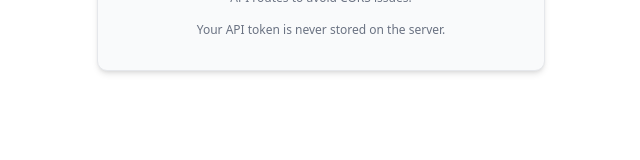
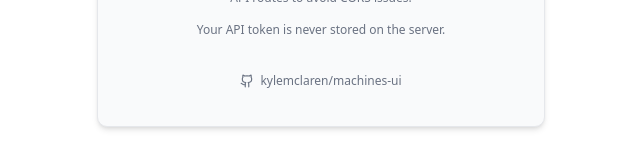
Before and after one commit to kylemclaren/machines-ui, a Next.js app: page /auth in a window 1280 px wide. Shown: the part 691-851 px from the top of the page, without its empty margins (319-959 px from the left). Before the commit the page ends 810 px from the top, so only its background shows below. Built offline with nearby package versions, Linux system fonts and the light colour scheme; no server answers.

Commit message:
Add GH repo link to auth page

```diff
--- a/app/auth/page.tsx
+++ b/app/auth/page.tsx
@@ -3,6 +3,7 @@
 import React, { useState } from 'react';
 import { useRouter } from 'next/navigation';
 import flyApi from '../../lib/api-client';
+import { Github } from 'lucide-react';
 
 export default function LoginPage() {
   const [token, setToken] = useState('');
@@ -137,6 +138,17 @@ export default function LoginPage() {
             <p>Your API token is never stored on the server.</p>
           </div>
         </form>
+        <div className="mt-8 text-center">
+          <a
+            href="https://github.com/kylemclaren/machines-ui"
+            target="_blank"
+            rel="noopener noreferrer"
+            className="inline-flex items-center gap-1.5 text-xs text-gray-500 dark:text-gray-400 hover:text-gray-700 dark:hover:text-gray-300 transition-colors"
+          >
+            <Github className="w-3.5 h-3.5" />
+            kylemclaren/machines-ui
+          </a>
+        </div>
       </div>
     </div>
   );
```
